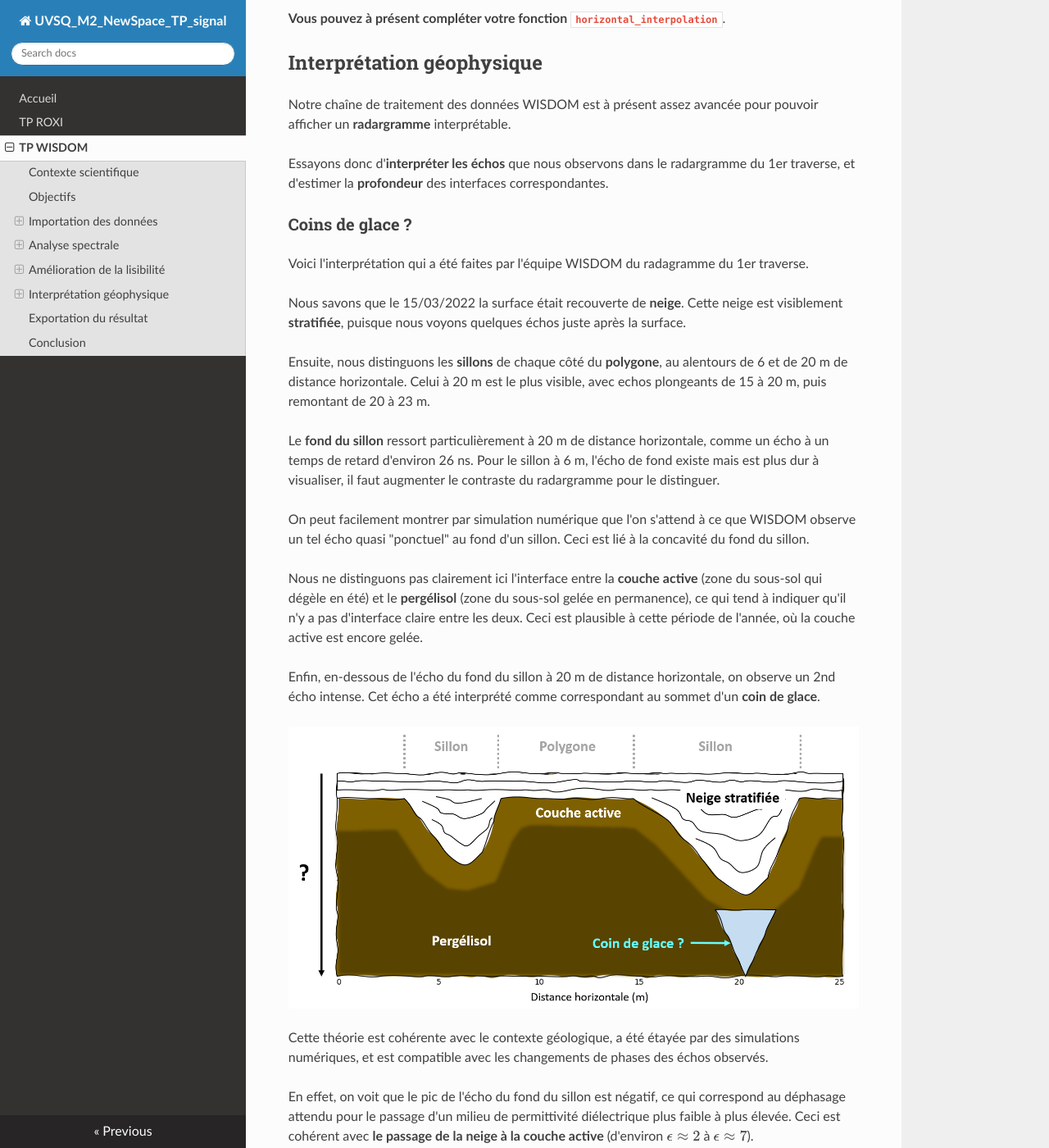
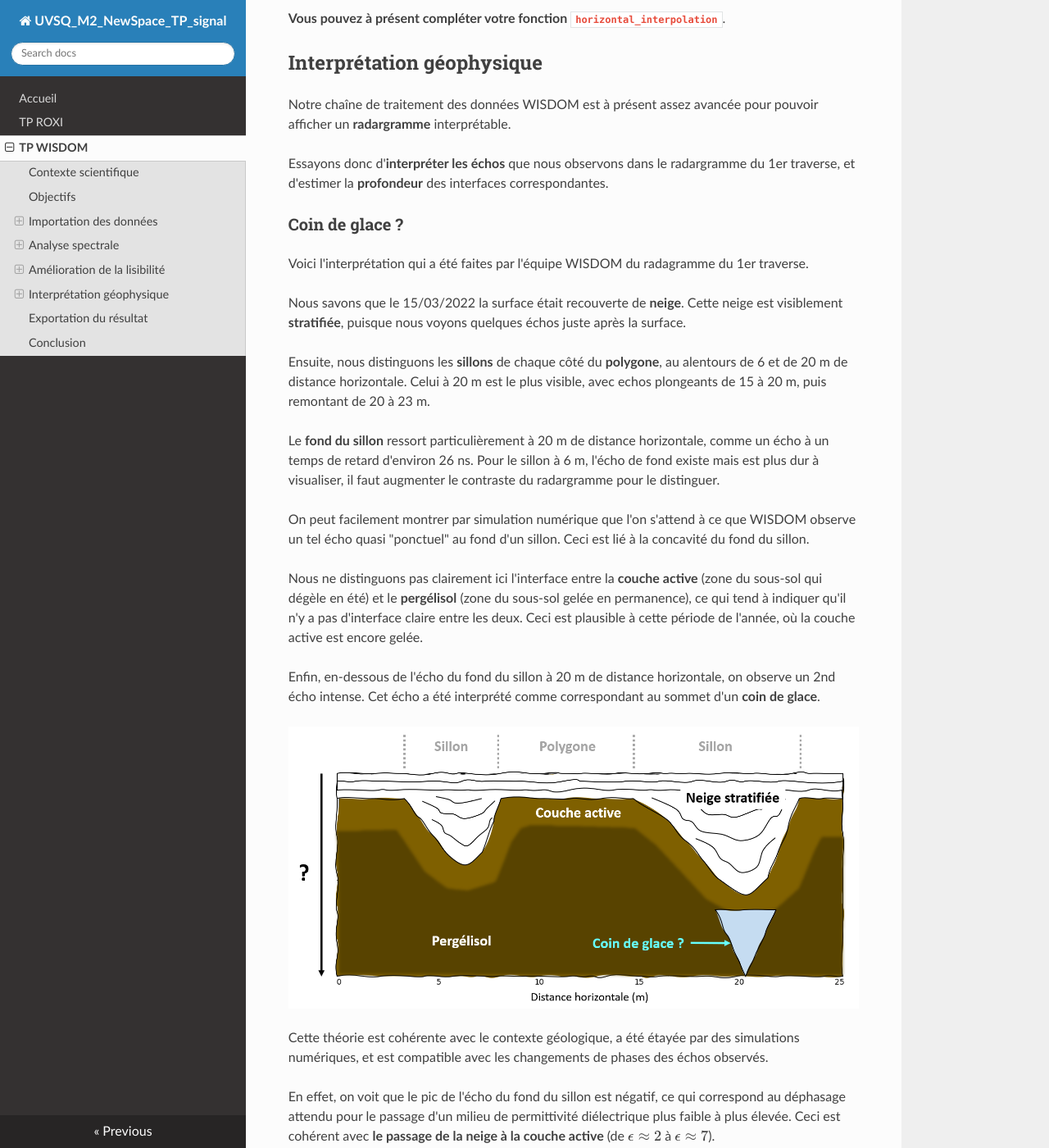
Before and after one commit to NicOudart/UVSQ_M2_NewSpace_TP_signal, an MkDocs documentation site: the page built from docs/TP_WISDOM.md, in a window 1280 px wide and 1400 px high, scrolled down 29889 px. Shown: the whole window at 82% size. Built offline with MkDocs 1.6.1, drawn with Linux system fonts in a browser that asks for light colours; nearby versions of some CDN libraries.

Commit message:
-Minor fixes on WISDOM.

```diff
--- a/docs/TP_WISDOM.md
+++ b/docs/TP_WISDOM.md
@@ -822,7 +822,7 @@
 
 Essayons donc d'**interpréter les échos** que nous observons dans le radargramme du 1er traverse, et d'estimer la **profondeur** des interfaces correspondantes.
 
-### Coins de glace ?
+### Coin de glace ?
 
 Voici l'interprétation qui a été faites par l'équipe WISDOM du radagramme du 1er traverse.
 
@@ -849,10 +849,10 @@
 Cette théorie est cohérente avec le contexte géologique, a été étayée par des simulations numériques, et est compatible avec les changements de phases des échos observés.
 
 En effet, on voit que le pic de l'écho du fond du sillon est négatif, ce qui correspond au déphasage attendu pour le passage d'un milieu de permittivité diélectrique plus faible à plus élevée.
-Ceci est cohérent avec **le passage de la neige à la couche active** (d'environ $\epsilon \approx 2$ à $\epsilon \approx 7$).
+Ceci est cohérent avec **le passage de la neige à la couche active** (de $\epsilon \approx 2$ à $\epsilon \approx 7$).
 
 On voit que le pic de l'écho en dessous est positif, ce qui correspond au déphasage attendu pour le passage d'un milieu de permittivité diélectrique plus élevée à plus faible.
-Ceci est cohérent avec **le passage de la couche active à la glace** (d'environ $\epsilon \approx 7$ à $\epsilon \approx 3$).
+Ceci est cohérent avec **le passage de la couche active à la glace** (de $\epsilon \approx 7$ à $\epsilon \approx 3$).
 
 Comme nous l'avions mentionné plus tôt, un **coin de glace** est une cible d'intérêt pour WISDOM.
 
```
